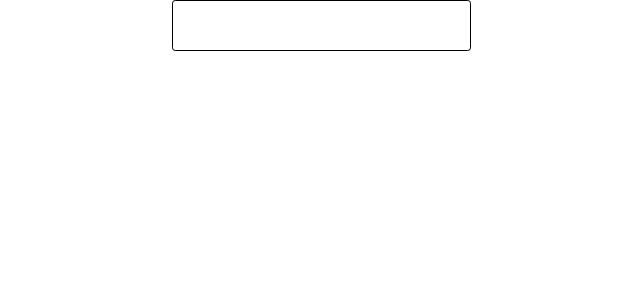
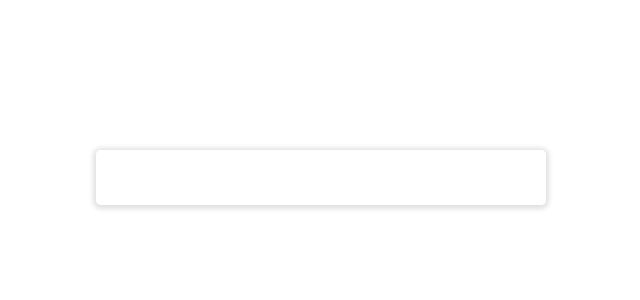
Before and after one commit to Front-End-Bootcamp/vue-component-create-team-moon-2, a Vue app: page / in a window 1280 px wide. Shown: the top 300 px of the page, without its empty margins (319-959 px from the left). Built offline with nearby package versions, Linux system fonts and the light colour scheme.

Commit message:
css update

```diff
--- a/src/components/AutoComplete/SearchInput.vue
+++ b/src/components/AutoComplete/SearchInput.vue
@@ -31,49 +31,68 @@ const searchComplete = (dataItem) => {
 </script>
 
 <template>
-	<div class="search">
+	<div class="wrapper">
+		<div class="search__input">
 			<input class="form__input" type="text" v-model="searchInput" @input="searchData" />
-	</div>
 			<div class="filter__data">
 				<ul v-if="searchInput">
 					<li class="search__data" v-for="dataItem in filteredData" @click="searchComplete(dataItem)">
-				{{ dataItem }}
+						<img class="search__icon" src="https://cdn-icons-png.flaticon.com/512/54/54481.png" alt="">{{ dataItem }}
 					</li>
 				</ul>
 			</div>
+		</div>
+	</div>
+
+
 </template>
 
 <style scoped>
-.search {
-	display: flex;
-	justify-content: center;
-}
-
-.filter__data {
-	display: flex;
-	justify-content: center;
+.wrapper {
+	max-width: 450px;
+	margin: 150px auto;
 }
 
 .form__input {
-	color: #333;
-	font-size: 1.2rem;
-	padding: 10px;
-	border-radius: 0.2rem;
-	background-color: rgb(255, 255, 255);
+	height: 55px;
+	width: 100%;
+	outline: none;
 	border: none;
+	border-radius: 5px;
+	padding: 0 60px 0 20px;
+	font-size: 18px;
+}
 
-	display: block;
-	border: 1px solid black;
-	transition: all 0.3s;
+.form__input:focus {
+	box-shadow: 0px 1px 5px rgba(0, 0, 0, 0.15);
+}
+
+.search__input {
+	border-radius: 5px;
+	position: relative;
+	box-shadow: 0px 1px 5px 3px rgba(0, 0, 0, 0.12);
+}
+
+.search__icon {
+	width: 15px;
+	margin-right: 10px;
 }
 
 .search__data {
 	list-style: none;
-	margin: 10px;
-	padding: 10px;
-	background-color: #fff;
-	border: 1px solid black;
-	border-radius: 5px;
-	box-shadow: rgba(0, 0, 0, 0.1) 0px 4px 12px;
+	padding: 2px;
+	width: 100%;
+	cursor: default;
+	cursor: pointer;
+	padding-left: 20px;
+}
+
+.search__data:hover {
+	background-color: rgba(128, 128, 128, 0.269);
+}
+
+.filter__data li{
+	display: flex;
+	align-items: center;
 }
 </style>
```
Lines whose indentation alone changed are shown as unchanged.
